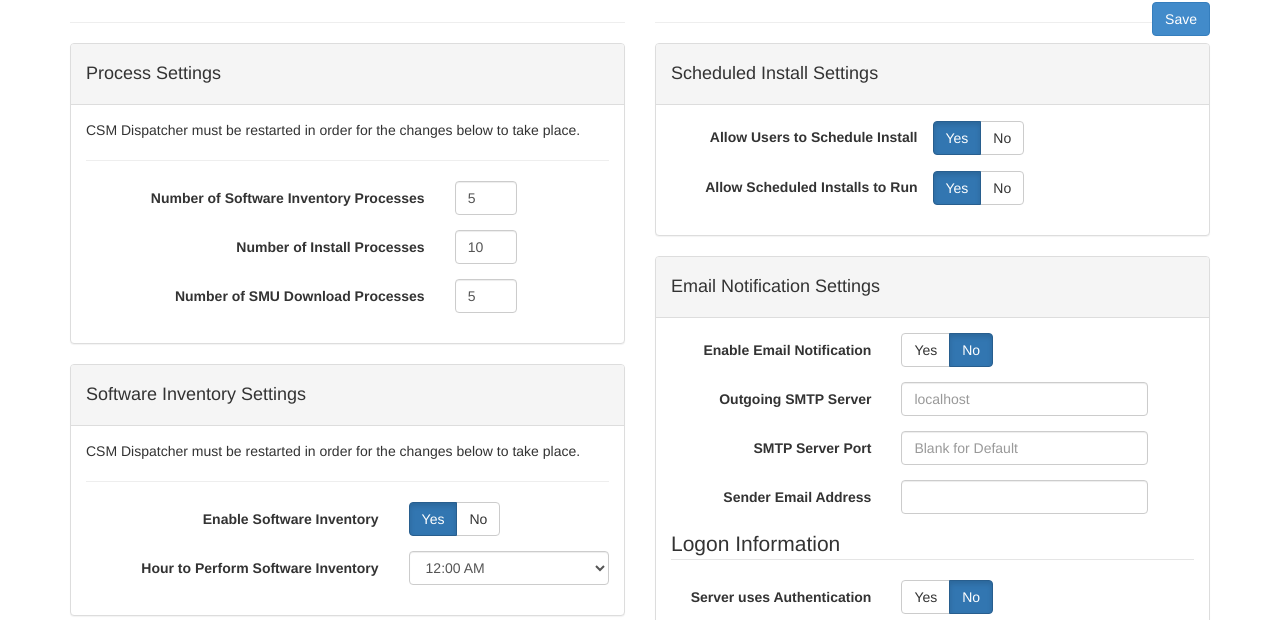
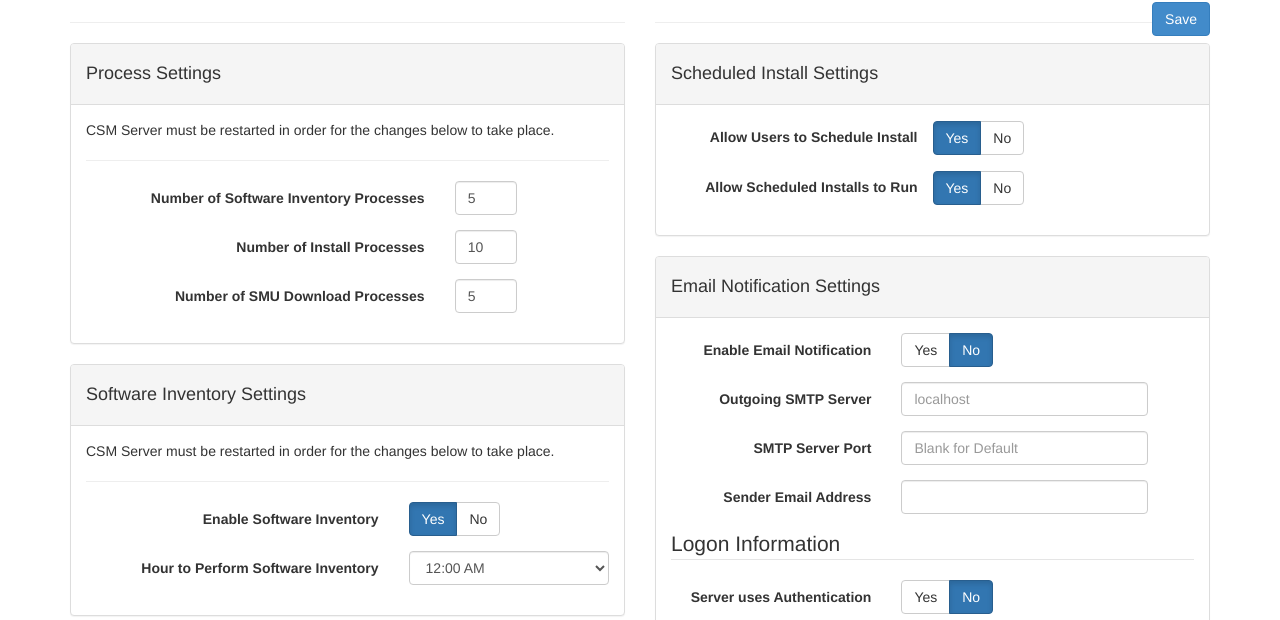
Before and after one commit to csm-aut/csm, a Flask app: page /admin_console/ in a window 1280 px wide. Shown: the part 119-739 px from the top of the page. Run offline with Flask 2, Linux system fonts and the light colour scheme; a user stored in the database is signed in; data comes from the database, SQL or seed files in the repository; data that the repository does not hold is empty; parts of the project's set-up code (start-up, migrations or seed data) failed here and were passed over; some libraries are stand-ins or nearby versions.

Commit message:
Changed description

```diff
--- a/csmserver/templates/admin/index.html
+++ b/csmserver/templates/admin/index.html
@@ -117,7 +117,7 @@
       <div class="panel panel-default">
         <div class="panel-heading"><h4>Process Settings</h4></div>
         <div class="panel-body">
-         CSM Dispatcher must be restarted in order for the changes below to take place.<hr>
+         CSM Server must be restarted in order for the changes below to take place.<hr>
          {{ edit_field(admin_console_form.num_inventory_threads, label_field_width="col-sm-8", field_width="col-sm-2", class="form-control") }}
          {{ edit_field(admin_console_form.num_install_threads, label_field_width="col-sm-8", field_width="col-sm-2", class="form-control") }}
          {{ edit_field(admin_console_form.num_download_threads, label_field_width="col-sm-8", field_width="col-sm-2", class="form-control") }}
@@ -128,7 +128,7 @@
       <div class="panel panel-default">
         <div class="panel-heading"><h4>Software Inventory Settings</h4></div>
         <div class="panel-body">
-         CSM Dispatcher must be restarted in order for the changes below to take place.<hr>
+         CSM Server must be restarted in order for the changes below to take place.<hr>
 
           <!-- do this for proper alignment with other UI elements, edit_field() won't work here -->
            <div class="form-group ">
```
